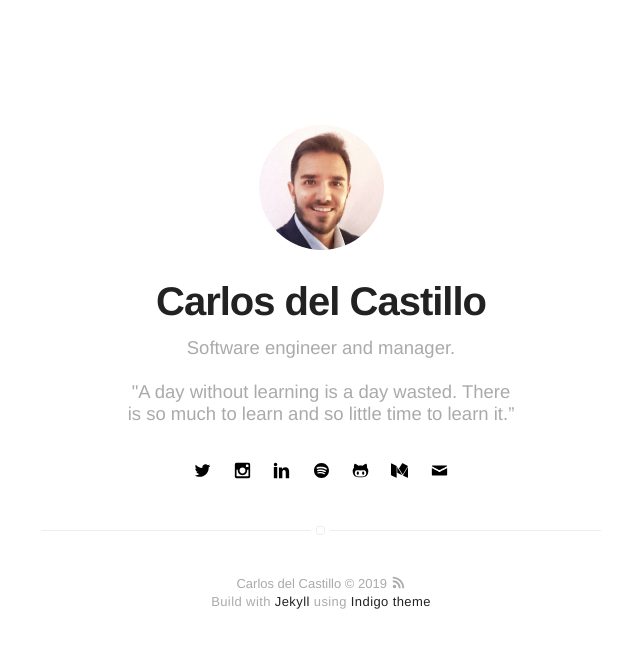
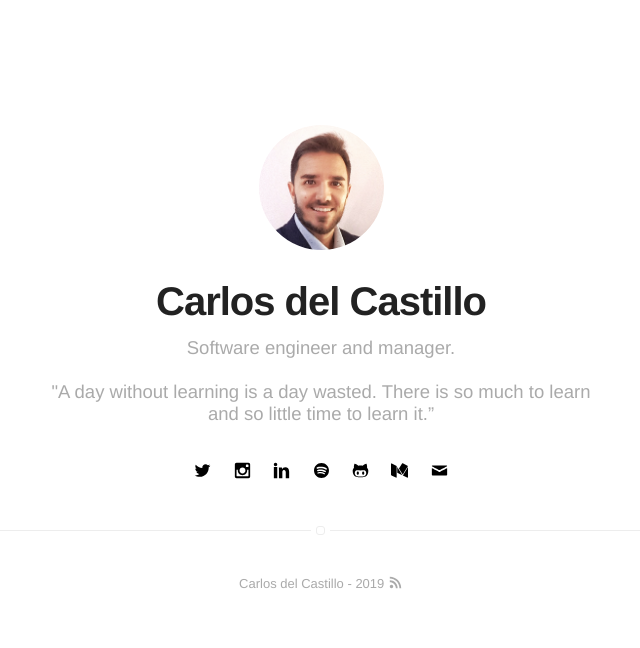
Before and after one commit to carlosdelcastillo/carlosdelcastillo.github.io, a Jekyll site: the page built from index.html, in a window 1280 px wide. Shown: the top 648 px of the page, without its empty margins (319-959 px from the left). Built offline with Jekyll 4.4.1, drawn with Linux system fonts in a browser that asks for light colours.

Commit message:
large width and footer changes

```diff
--- a/_config.yml
+++ b/_config.yml
@@ -56,7 +56,7 @@ email: carlosdelcastilloortiz@gmail.com
 authors:
     carlos:
         name: Carlos del Castillo
-        bio: El secreto de la felicidad es tener gustos sencillos y una mente compleja. Un ingeniero informático natural de Manzanares y madrileño artificial.
+        bio: 'Ingeniero informático natural de Manzanares y madrileño artificial. "El secreto de la felicidad es tener gustos sencillos y una mente compleja."'
         external-image: false
         picture: assets/images/profile.png
         twitter: _cdelcastillo_
@@ -64,7 +64,7 @@ authors:
 # do you want a larger site? change the option below
 # options: [normal, large] | default: normal
 # normal = 560px / large = 810px
-width: normal
+width: large
 
 # if you don't need pagination, comment the *paginate* configs below
 # paginate: 5
--- a/_includes/author.html
+++ b/_includes/author.html
@@ -22,9 +22,9 @@
                 <svg class="icon icon-google-plus"><use xlink:href="#icon-google-plus"></use></svg><span class="icon-google-plus">Share</span>
             </a> -->
 
-            <!-- <a class="linkedin" href="https://www.linkedin.com/shareArticle?mini=true&amp;url={{ site.url }}{{ page.url }}&amp;title={{ page.title }}&amp;summary={{ page.description }}&amp;source={{ site.url }}" target="_blank">
+            <a class="linkedin" href="https://www.linkedin.com/shareArticle?mini=true&amp;url={{ site.url }}{{ page.url }}&amp;title={{ page.title }}&amp;summary={{ page.description }}&amp;source={{ site.url }}" target="_blank">
                 <svg class="icon icon-linkedin"><use xlink:href="#icon-linkedin"></use></svg><span class="icon-linkedin">Share</span>
-            </a> -->
+            </a>
 
             <!-- <a class="reddit" href="https://reddit.com/submit?url={{ site.url }}{{ page.url }}&amp;title={{ page.title }}" target="_blank">
                 <svg class="icon icon-reddit"><use xlink:href="#icon-reddit"></use></svg><span class="icon-reddit">Share</span>
--- a/_includes/footer.html
+++ b/_includes/footer.html
@@ -1,7 +1,7 @@
 <footer class="footer-main">
-    {{ site.name }} © {{ site.time | date: '%Y' }} <a class="link" href="{{ site.url }}/feed.xml" target="_blank"><svg class="icon icon-rss"><use xlink:href="#icon-rss"></use></svg></a>
+    {{ site.name }} - {{ site.time | date: '%Y' }} <a class="link" href="{{ site.url }}/feed.xml" target="_blank"><svg class="icon icon-rss"><use xlink:href="#icon-rss"></use></svg></a>
 
-    <p class="extra">
+   <!--  <p class="extra">
         Build with <a class="link" href="https://github.com/jekyll/jekyll">Jekyll</a> using <a class="link" href="https://github.com/sergiokopplin/indigo">Indigo theme</a>
-    </p>
+    </p> -->
 </footer>
```
